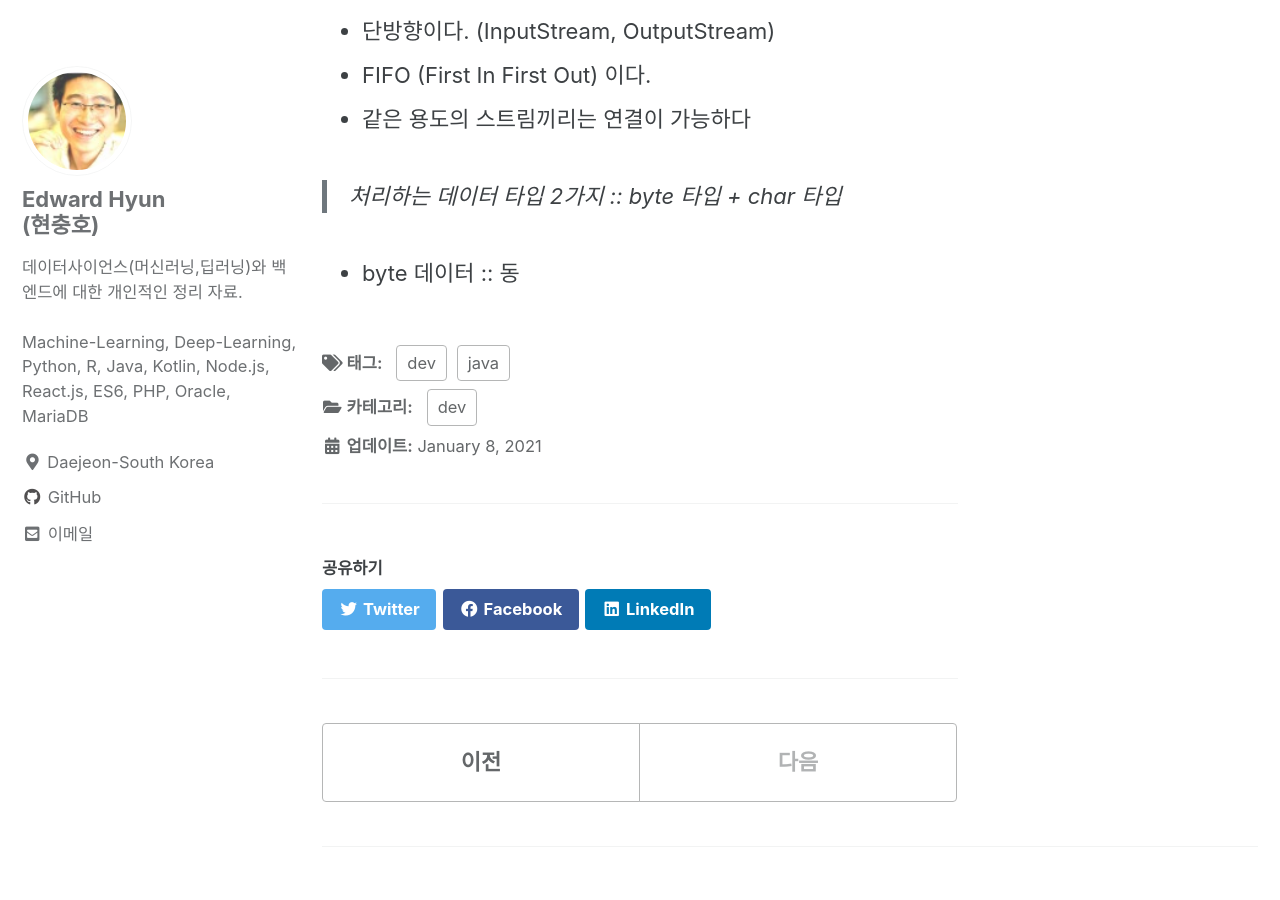
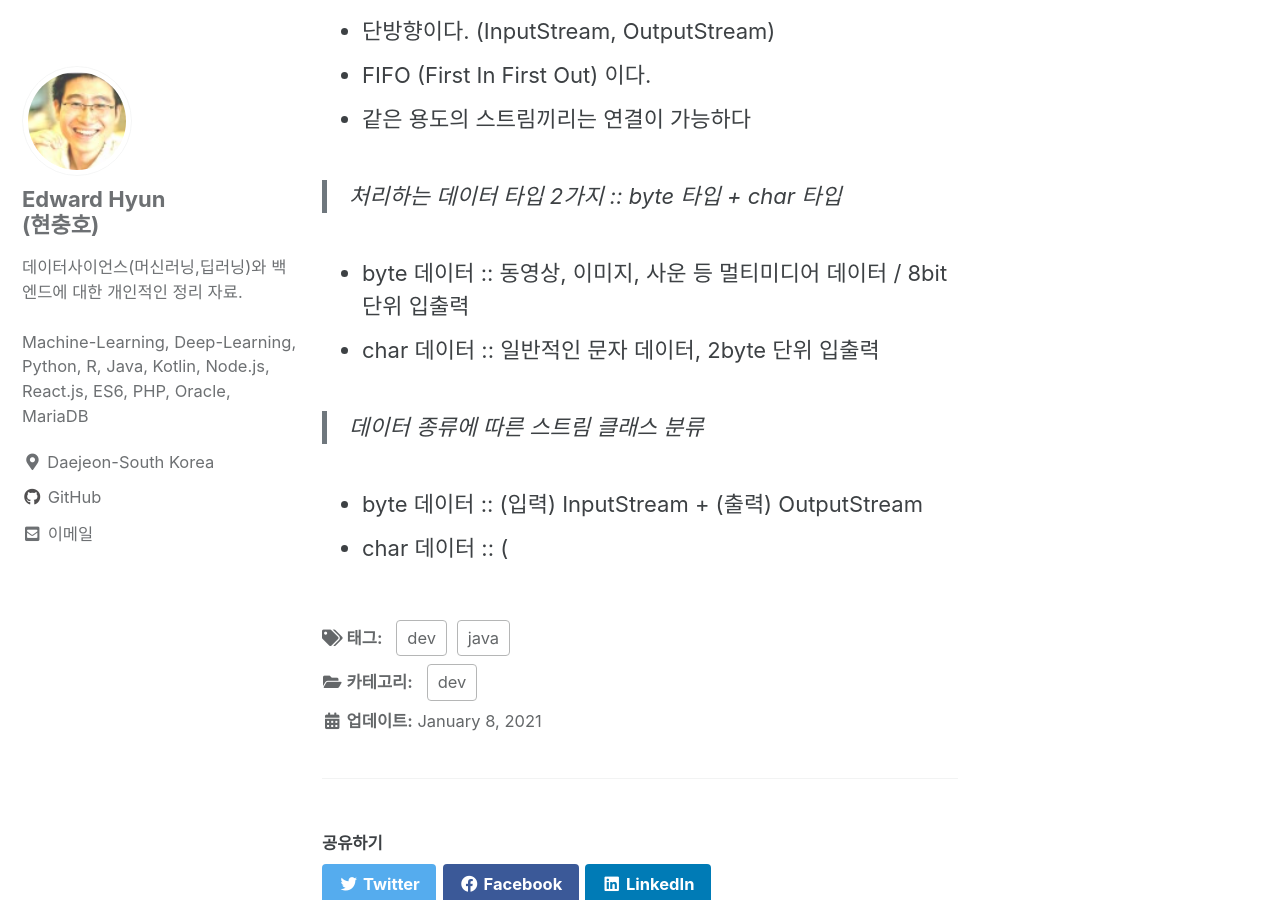
Before and after one commit to iamhch24/iamhch24.github.io, a Jekyll site: the page built from _posts/2021-01-08-[Study] 초보자를 위한 Java Programming.md, in a window 1280 px wide and 900 px high, scrolled down 4666 px. Built offline with Jekyll 4.4.1, drawn with Linux system fonts in a browser that asks for light colours; cached includes are drawn as plain includes.

Commit message:
_posts/2021-01-08-[Study] 초보자를 위한 Java Programming.md updated from https://stackedit.io/

```diff
--- a/_posts/2021-01-08-[Study] 초보자를 위한 Java Programming.md
+++ b/_posts/2021-01-08-[Study] 초보자를 위한 Java Programming.md
@@ -109,14 +109,20 @@ public void m(){
 
 > 처리하는 데이터 타입 2가지 :: byte 타입 + char 타입
 
-* byte 데이터 :: 동
+* byte 데이터 :: 동영상, 이미지, 사운 등 멀티미디어 데이터 / 8bit 단위 입출력
+* char 데이터 :: 일반적인 문자 데이터, 2byte 단위 입출력
+
+> 데이터 종류에 따른 스트림 클래스 분류
+
+* byte 데이터 :: (입력) InputStream  + (출력) OutputStream
+* char 데이터 :: (
 
 
 
 
 
 <!--stackedit_data:
-eyJoaXN0b3J5IjpbLTE4NzgzNDcxNTYsLTExNzgyNzU3MjUsMT
-YzNDA4MTEyNyw1MDQ3MTQ0NCwxOTY3Mjc4Nzc5LC0xMjY0NDQ0
-NzczXX0=
+eyJoaXN0b3J5IjpbLTkyMTYzMzYyNCwtMTE3ODI3NTcyNSwxNj
+M0MDgxMTI3LDUwNDcxNDQ0LDE5NjcyNzg3NzksLTEyNjQ0NDQ3
+NzNdfQ==
 -->
```
